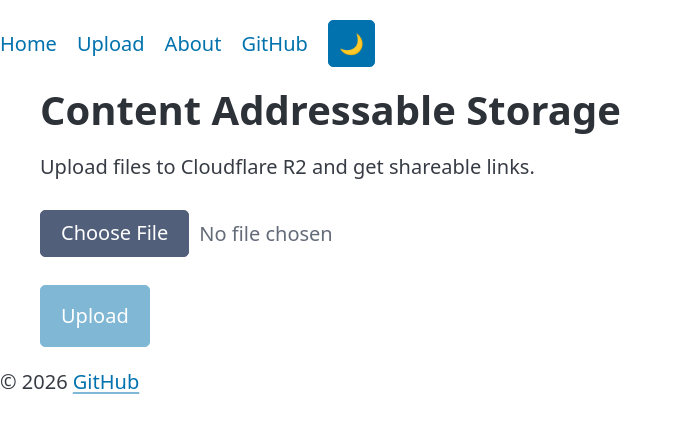
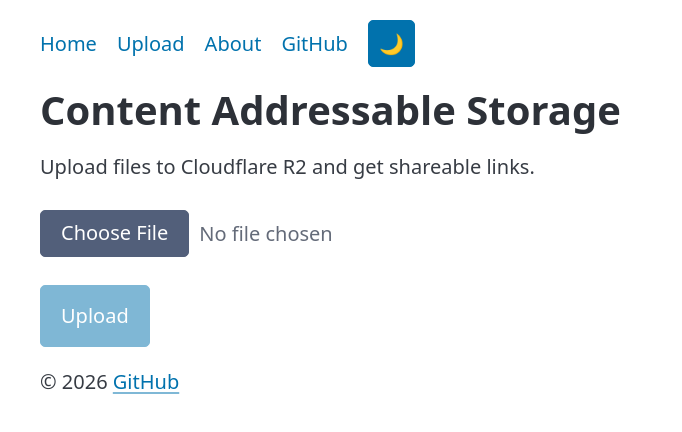
Before and after one commit to pyoner/cas, a SvelteKit app: page / in a window 1280 px wide. Shown: the top 432 px of the page, without its empty margins (0-682 px from the left). Built offline with nearby package versions, Linux system fonts and the light colour scheme.

Commit message:
style(+layout.svelte): add container class to header and footer for consistent layout and styling

```diff
--- a/src/routes/+layout.svelte
+++ b/src/routes/+layout.svelte
@@ -40,7 +40,7 @@
 	<link rel="icon" href={favicon} />
 </svelte:head>
 
-<header>
+<header class="container">
 	<nav>
 		<ul>
 			<li><a href="/">Home</a></li>
@@ -68,7 +68,7 @@
 	{@render children()}
 </main>
 
-<footer>
+<footer class="container">
 	<p>
 		&copy; 2026 <a href="https://github.com/pyoner/cas" target="_blank" rel="noopener noreferrer"
 			>GitHub</a
```
